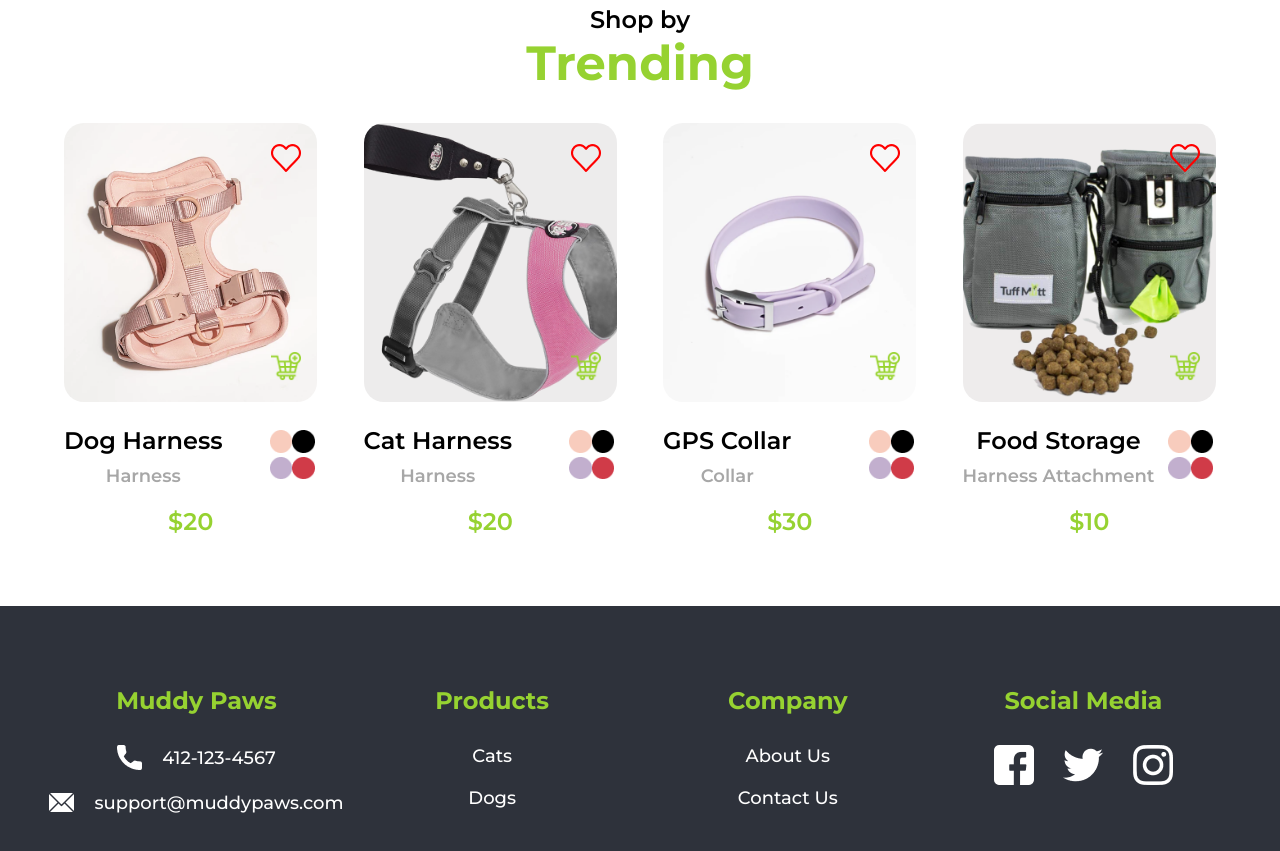
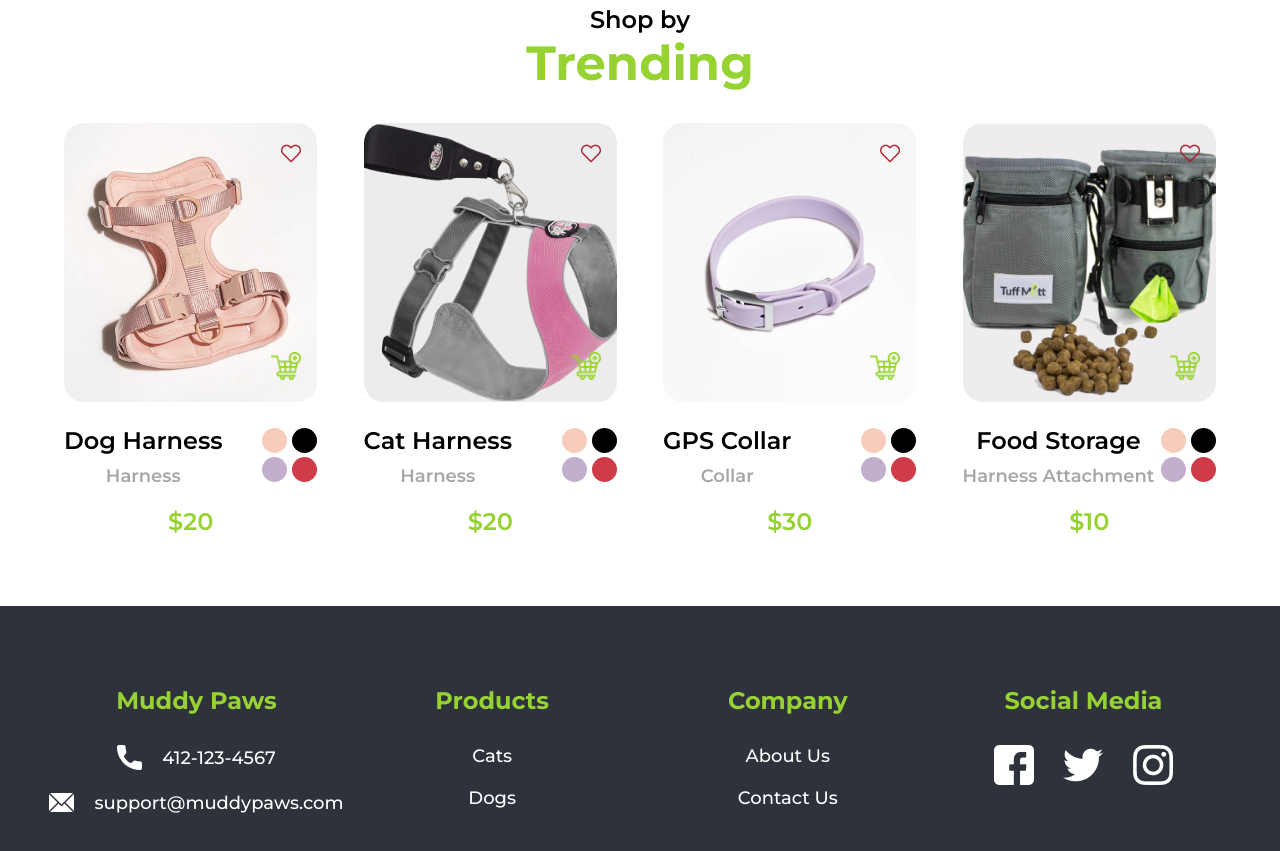
Before and after one commit to NathanJen/assignment_6, a React (Create React App) app: page / in a window 1280 px wide. Shown: the part 1180-2031 px from the top of the page. Built offline with nearby package versions, Linux system fonts and the light colour scheme.

Commit message:
implemented simple favorites page

```diff
--- a/src/App.js
+++ b/src/App.js
@@ -1,6 +1,7 @@
 import React from 'react'
 import './App.css';
 import { Switch, Route } from "react-router-dom"
+import { CartProvider } from './contexts/cart'
 import Header from './components/Header/Header'
 import Footer from './components/Footer/Footer'
 import Home from './components/Home/Home'
@@ -8,8 +9,8 @@ import Products from './components/Products/Products'
 import ProductDetails from './components/ProductDetails/ProductDetails'
 import Contact from './components/Contact/Contact'
 import Orders from './components/Orders/Orders'
-import { CartProvider } from './contexts/cart'
 import Cart from './components/Cart/Cart'
+import Favorites from './components/Favorites/Favorites';
 
 export default class App extends React.Component {
   constructor(props) {
@@ -32,6 +33,18 @@ export default class App extends React.Component {
           cart: newCart,
         })
       },
+      addToFavorites: (item) => {
+        this.setState({ favorites: [item, ...this.state.favorites] })
+      },
+      removeFromFavorites: (item) => {
+        const newFavs = [...this.state.favorites]
+        const index = newFavs.indexOf(item)
+        newFavs.splice(index, 1)
+
+        this.setState({
+          favorites: newFavs,
+        })
+      },
     }
   }
 
@@ -46,6 +59,7 @@ export default class App extends React.Component {
             <Route exact path='/contact' component={Contact} />
             <Route exact path='/orders' component={Orders} />
             <Route exact path='/cart' component={Cart} />
+            <Route exact path='/favorites' component={Favorites} />
             <Route component={Home} />
           </Switch>
           <Footer />
--- /dev/null
+++ b/src/components/Favorites/Favorites.js
@@ -0,0 +1,25 @@
+import React from 'react'
+import styles from './Favorites.module.css'
+import { CartConsumer } from '../../contexts/cart'
+import { NavLink } from "react-router-dom"
+import ItemCard from '../ItemCard/ItemCard'
+
+export default class Favorites extends React.Component {
+  render() {
+    return (
+      <CartConsumer>
+        {({ favorites }) => (
+          <div className='content-container'>
+            <NavLink to="./" className='breadcrumb green'><p><span className='gray'>&lt; </span>Home</p></NavLink>
+            <div className='category-name-container'>
+              <h1 className='category-name'>My Favorites</h1>
+            </div>
+            <div className='row'>
+              {favorites.map((item, i) => <ItemCard item={item} key={i} />)}
+            </div>
+          </div>
+        )}
+      </CartConsumer>
+    )
+  }
+}
--- /dev/null
+++ b/src/components/Favorites/Favorites.module.css
@@ -0,0 +1,30 @@
+.favCard {
+  width: 30%;
+}
+
+/* removes padding for last card */
+.favCard:not(:last-child) {
+  padding-right: 40px;
+}
+
+.favX {
+  position: absolute;
+  top: 8px;
+  right: 16px;
+  font-style: normal;
+  font-weight: 500;
+  font-size: 48px;
+  line-height: 59px;
+}
+
+.imgContainer {
+  position: relative;
+  text-align: center;
+  color: white;
+}
+
+.itemImg {
+  width: 100%;
+  border-radius: 20px;
+  margin-bottom: 20px;
+}
--- a/src/components/Header/Header.js
+++ b/src/components/Header/Header.js
@@ -23,7 +23,7 @@ function Icons({ cart }) {
     <div>
       <ul className={styles.navLinks}>
         <li><img src={Search} alt='search-icon' className={styles.navIcon} /></li>
-        <li><NavLink to='./'><img src={Favorites} alt='favorites-icon' className={styles.navIcon} /></NavLink></li>
+        <li><NavLink to='/favorites'><img src={Favorites} alt='favorites-icon' className={styles.navIcon} /></NavLink></li>
         <li>
           <NavLink to='/cart'>
             <div className={`${styles.navIcon} row`}>
--- a/src/components/ItemCard/ItemCard.js
+++ b/src/components/ItemCard/ItemCard.js
@@ -1,21 +1,26 @@
 import React from 'react'
 import styles from './ItemCard.module.css'
 import { NavLink } from "react-router-dom"
-import Favorites from '../../assets/heart.png'
+import Favorites from '../../assets/emptyHeart.png'
+import FilledFavorites from '../../assets/filledHeart.png'
 import AddToCart from '../../assets/add-to-cart.png'
-import RedCircle from '../../assets/redCircle.png'
-import PinkCircle from '../../assets/pinkCircle.png'
-import BlackCircle from '../../assets/blackCircle.png'
-import PurpleCircule from '../../assets/PurpleCircle.png'
 import { getFirstImage } from '../../shared/Utils'
+import { CartConsumer } from '../../contexts/cart'
 
 export default class ItemCard extends React.Component {
   render() {
     return (
-      <NavLink to='/item?id=0' className={styles.itemCard}>
+      <CartConsumer>
+        {({ favorites, addToFavorites, removeFromFavorites }) => (
+          <div className={styles.itemCard}>
             <div className={styles.heroContainer}>
+              <NavLink to='/item?id=0' >
                 <img src={getFirstImage(this.props.item)} alt='item' className={styles.categoryImg} />
-          <img src={Favorites} alt='heart-icon' className={styles.topRight} />
+              </NavLink>
+              {favorites.includes(this.props.item)
+                ? <img className={styles.topRight} src={FilledFavorites} alt="Favorites Heart" onClick={() => removeFromFavorites(this.props.item)} />
+                : <img className={styles.topRight} src={Favorites} alt="Favorites Heart" onClick={() => addToFavorites(this.props.item)} />
+              }
               <img src={AddToCart} alt='add-to-cart-icon' className={`${styles.bottomRight} ${styles.addToCart}`} />
             </div>
             <div className='row'>
@@ -26,18 +31,20 @@ export default class ItemCard extends React.Component {
               <div>
                 <div>
                   <div>
-                <img src={PinkCircle} alt='pink-color' className={styles.colorCircle} />
-                <img src={BlackCircle} alt='black-color' className={styles.colorCircle} />
+                    <span className={`${styles.circle} ${styles.pink}`}></span>
+                    <span className={`${styles.circle} ${styles.black}`}></span>
                   </div>
                   <div>
-                <img src={PurpleCircule} alt='purple-color' className={styles.colorCircle} />
-                <img src={RedCircle} alt='red-color' className={styles.colorCircle} />
+                    <span className={`${styles.circle} ${styles.purple}`}></span>
+                    <span className={`${styles.circle} ${styles.red}`}></span>
                   </div>
                 </div>
               </div>
             </div>
             <p className={`${styles.itemPrice} green`}>{`$${this.props.item.price}`}</p>
-      </NavLink>
+          </div>
+        )}
+      </CartConsumer>
     )
   }
 }
--- a/src/components/ItemCard/ItemCard.module.css
+++ b/src/components/ItemCard/ItemCard.module.css
@@ -53,6 +53,8 @@
   position: absolute;
   top: 20px;
   right: 16px;
+  width: 8%;
+  cursor: pointer;
 }
 
 .bottomRight {
@@ -65,3 +67,27 @@
   width: 30px;
   height: 30px;
 }
+
+.circle {
+  width: 25px;
+  height: 25px;
+  border-radius: 50%;
+  display: inline-block;
+  margin-left: 5px;
+}
+
+.pink {
+  background-color: #F8CCBD;
+}
+
+.black {
+  background-color: #000000;
+}
+
+.purple {
+  background-color: #C2AFCE;
+}
+
+.red {
+  background-color: #D03B49;
+}
```
Also changed, not shown: src/assets/emptyHeart.png (added), src/assets/filledHeart.png (added). Lines whose indentation alone changed are shown as unchanged.
